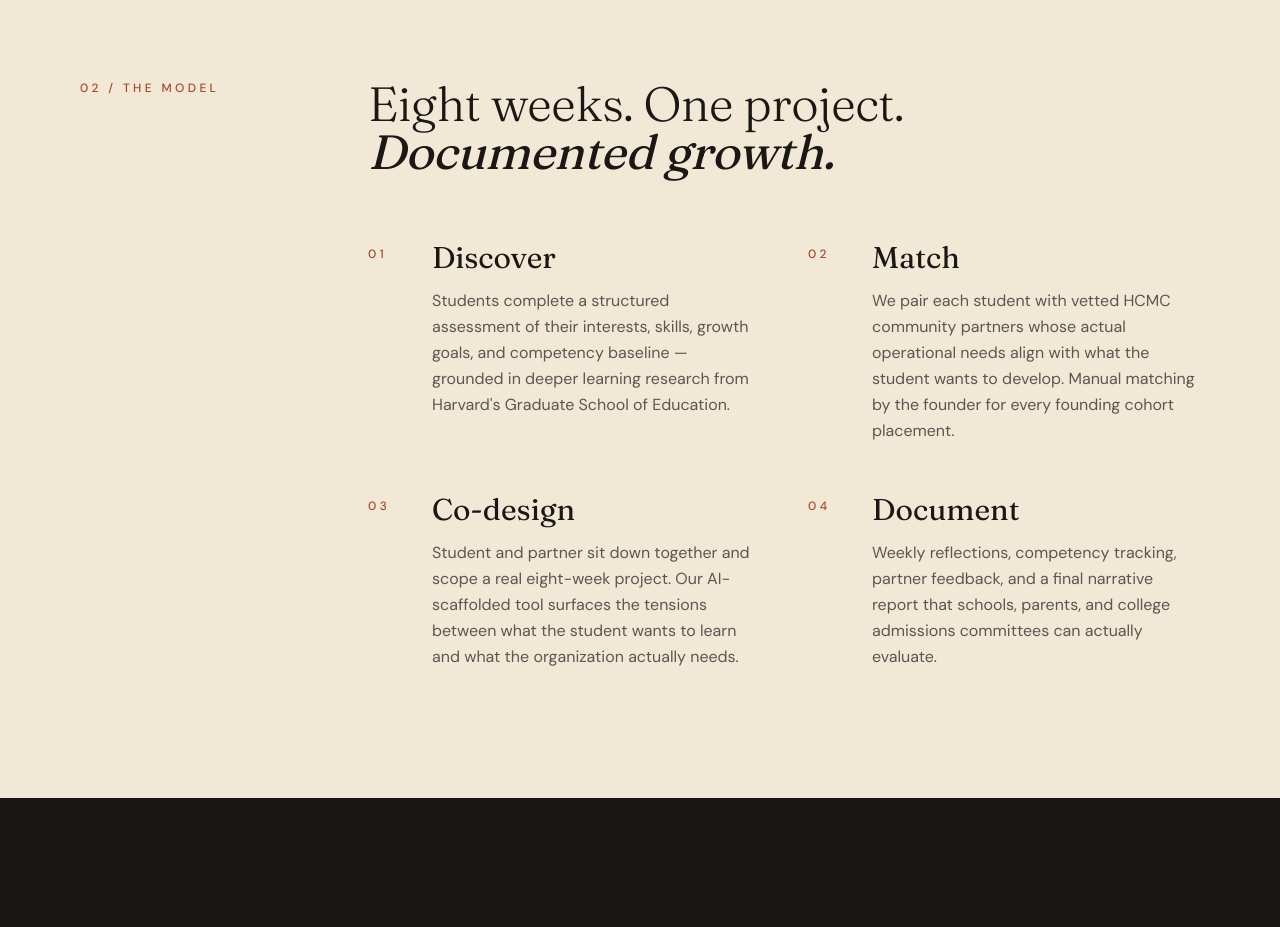
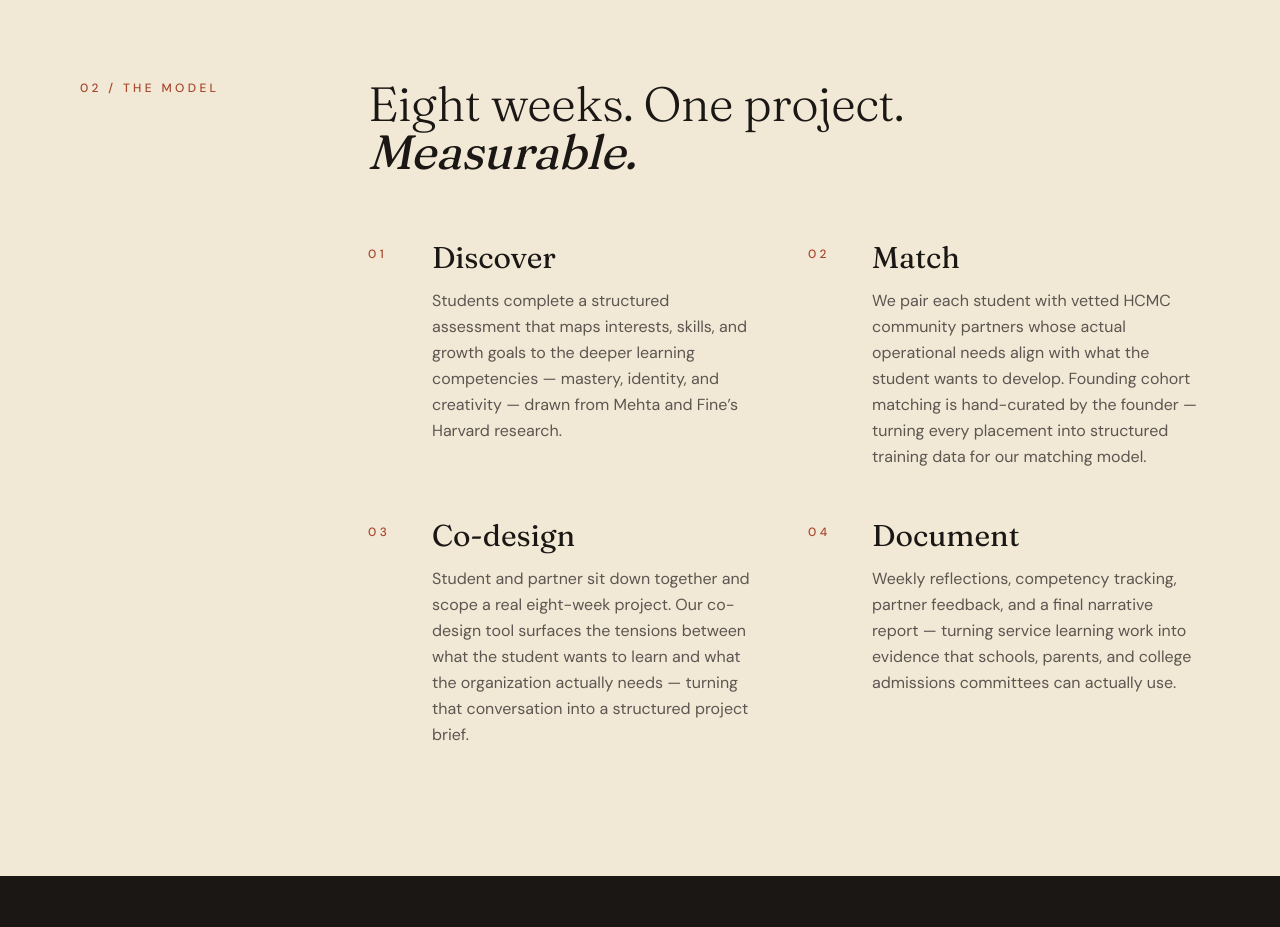
Before and after one commit to trinhbm24/gateway-site, a Next.js app: page / in a window 1280 px wide. Shown: the part 2020-2947 px from the top of the page. Built offline with nearby package versions, Linux system fonts and the light colour scheme.

Commit message:
Update problem section copy

```diff
--- a/app/page.js
+++ b/app/page.js
@@ -51,25 +51,25 @@ export default function GatewayLanding() {
       num: '01',
       title: 'Discover',
       text:
-        "Students complete a structured assessment of their interests, skills, growth goals, and competency baseline — grounded in deeper learning research from Harvard's Graduate School of Education.",
+        'Students complete a structured assessment that maps interests, skills, and growth goals to the deeper learning competencies — mastery, identity, and creativity — drawn from Mehta and Fine’s Harvard research.',
     },
     {
       num: '02',
       title: 'Match',
       text:
-        'We pair each student with vetted HCMC community partners whose actual operational needs align with what the student wants to develop. Manual matching by the founder for every founding cohort placement.',
+        'We pair each student with vetted HCMC community partners whose actual operational needs align with what the student wants to develop. Founding cohort matching is hand-curated by the founder — turning every placement into structured training data for our matching model.',
     },
     {
       num: '03',
       title: 'Co-design',
       text:
-        'Student and partner sit down together and scope a real eight-week project. Our AI-scaffolded tool surfaces the tensions between what the student wants to learn and what the organization actually needs.',
+        'Student and partner sit down together and scope a real eight-week project. Our co-design tool surfaces the tensions between what the student wants to learn and what the organization actually needs — turning that conversation into a structured project brief.',
     },
     {
       num: '04',
       title: 'Document',
       text:
-        'Weekly reflections, competency tracking, partner feedback, and a final narrative report that schools, parents, and college admissions committees can actually evaluate.',
+        'Weekly reflections, competency tracking, partner feedback, and a final narrative report — turning service learning work into evidence that schools, parents, and college admissions committees can actually use.',
     },
   ];
 
@@ -306,7 +306,7 @@ export default function GatewayLanding() {
               style={{ fontFamily: serif, fontWeight: 300, letterSpacing: '-0.01em' }}
             >
               Eight weeks. One project.<br />
-              <span style={{ fontStyle: 'italic', fontWeight: 400 }}>Documented growth.</span>
+              <span style={{ fontStyle: 'italic', fontWeight: 400 }}>Measurable.</span>
             </h2>
 
             <div className="grid md:grid-cols-2 gap-x-12 gap-y-12">
```
